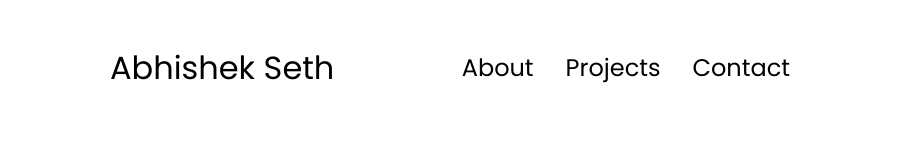
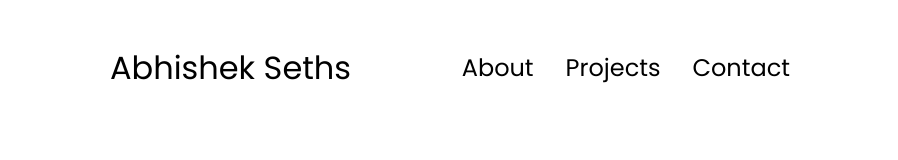
Before and after one commit to abhishekpseth/Portfolio, a React (Vite) app: page / in a window 1280 px wide. Shown: the top 160 px of the page, without its empty margins (190-1088 px from the left). Built offline with nearby package versions, Linux system fonts and the light colour scheme.

Commit message:
Update App.jsx

```diff
--- a/src/App.jsx
+++ b/src/App.jsx
@@ -12,7 +12,7 @@ const App = () => {
     <div className="px-[170px]">
       <section className="h-[100vh]">
         <nav className="flex h-[17vh] justify-between items-center px-[130px]">
-          <h1 className="text-[32px]">Abhishek Seth</h1>
+          <h1 className="text-[32px]">Abhishek Seths</h1>
           <NavigationOptions />
         </nav>
         <main className="h-[83vh] grid place-content-center">
```
